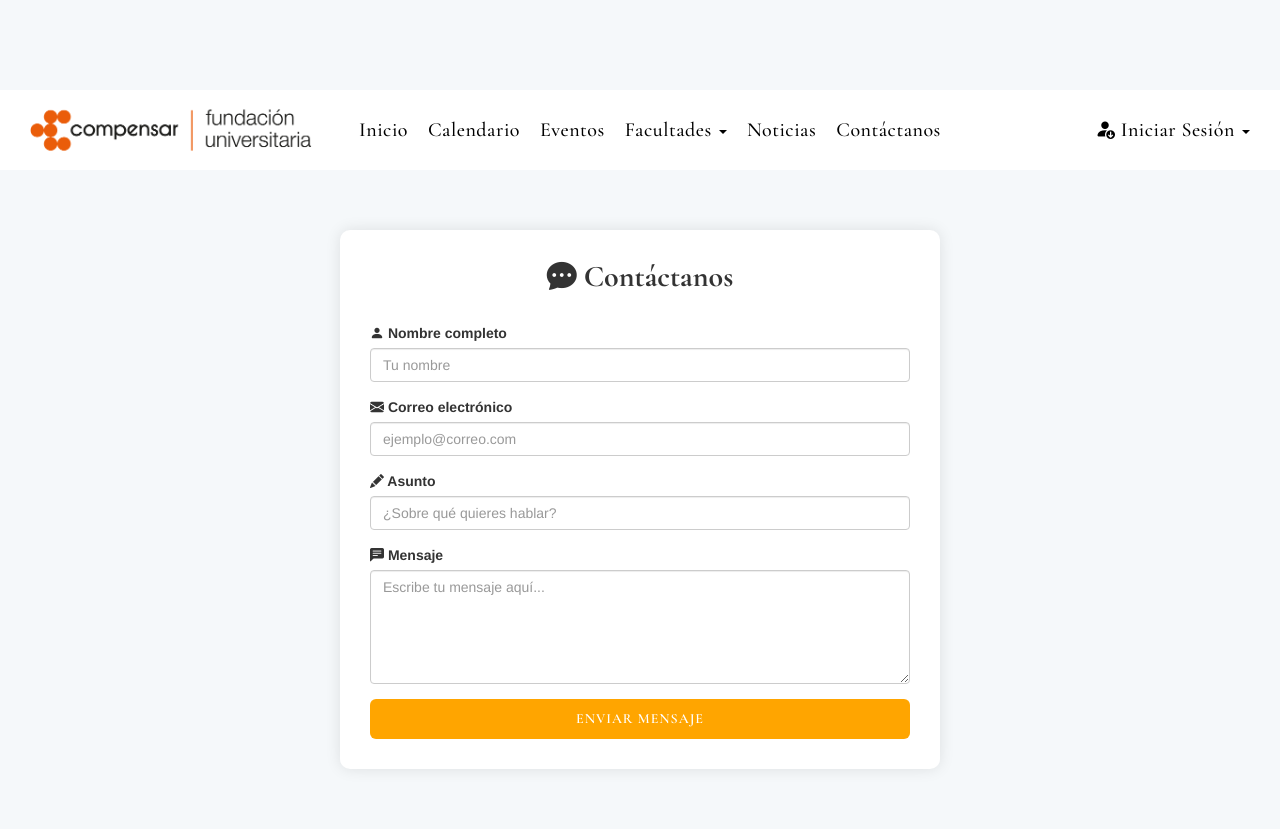
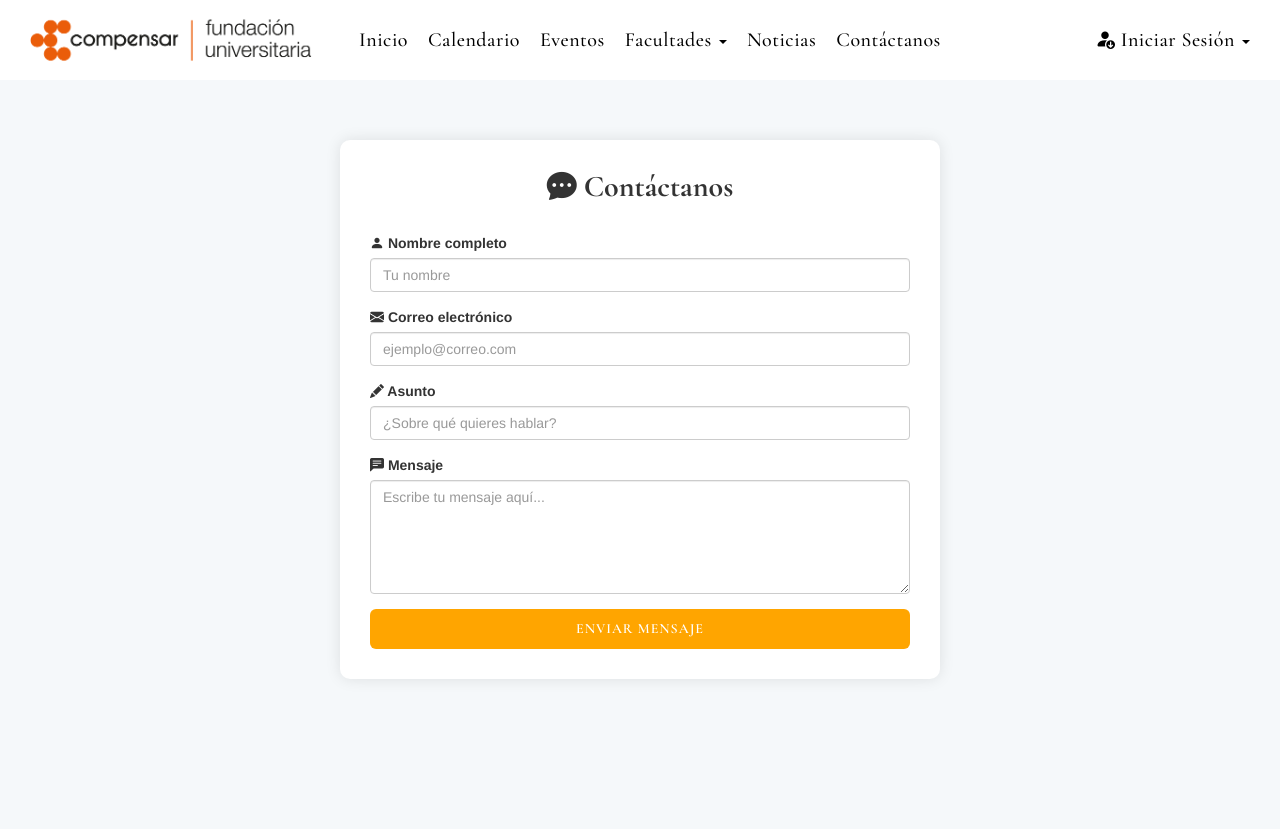
Before and after one commit to sarck05/calendario-proyecto, a PHP site: page /src/Pages/Sesion/Contacto.php in a window 1280 px wide. After the commit the page ends 649 px from the top, so only its background shows below. Run offline with PHP 8.4, Linux system fonts and the light colour scheme; some libraries are stand-ins or nearby versions.

Commit message:
Add files via upload

```diff
--- a/CALENDARIO-UCOMPENSAR-FRONTEND/src/Components/menu.php
+++ b/CALENDARIO-UCOMPENSAR-FRONTEND/src/Components/menu.php
@@ -1,5 +1,8 @@
 <?php
-session_start();
+if (session_status() === PHP_SESSION_NONE) {
+    session_start();
+}
+
 $logeado = isset($_SESSION['usuario_id']);
 $nombre = $logeado ? $_SESSION['usuario_nombre'] : '';
 $rol = $logeado ? $_SESSION['usuario_rol'] : '';
--- a/CALENDARIO-UCOMPENSAR-FRONTEND/src/Pages/Sesion/Contacto.php
+++ b/CALENDARIO-UCOMPENSAR-FRONTEND/src/Pages/Sesion/Contacto.php
@@ -18,7 +18,6 @@
   <style>
     body {
       background-color: #f5f8fa;
-      padding-top: 90px; /* espacio para menú fijo */
     }
     .form-container {
       max-width: 600px;
```
